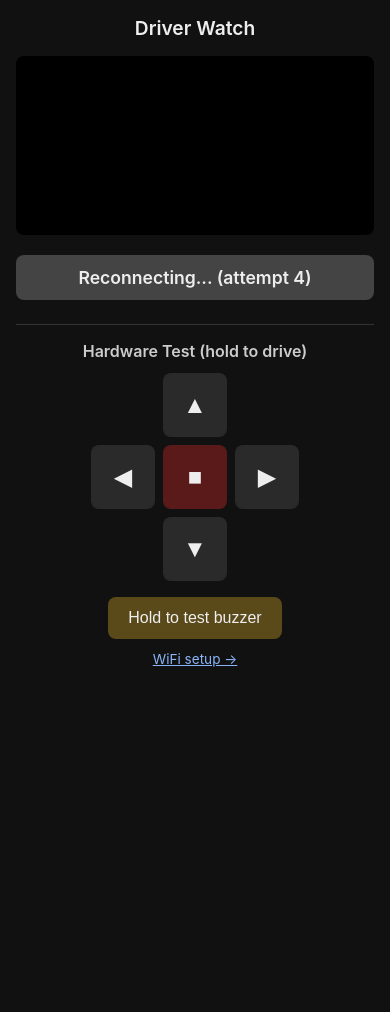
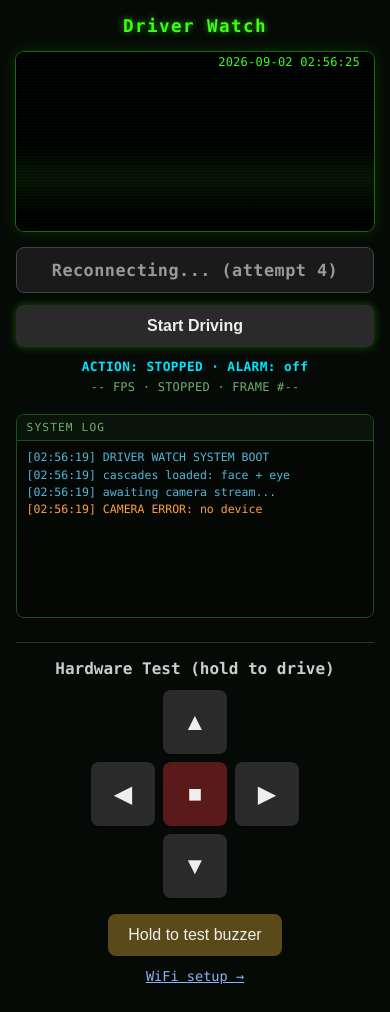
Before and after one commit to gutawire/car-project2026, a Flask app: page / in a window 390 px wide. Before the commit the page ends 667 px from the top, so only its background shows below. Run offline with Flask 3, Linux system fonts and the light colour scheme.

Commit message:
Add manual start/stop, beep-before-stop, hardware test panel, and HUD overlay
- Car now stays stopped until the phone explicitly taps "Start Driving",
  and every stop (drowsy, no-signal, or manual) requires a fresh start to
  resume - eyes reopening alone no longer auto-resumes driving.
- Drowsy/no-face detection now beeps and keeps driving for a grace period
  before actually stopping, instead of an instant cut.
- Detector now reports face/eye bounding boxes, drawn live over the video
  as a HUD overlay, alongside a clock, FPS/driving-timer stats, an
  action/alarm readout, and a scrolling system-log terminal.
- Hold-to-drive hardware test D-pad + buzzer test button.
- LCD shows a branded boot splash before the connect-info screen.
- setup_hotspot.sh made executable.

```diff
--- a/app.py
+++ b/app.py
@@ -9,32 +9,40 @@ from flask import Flask, jsonify, render_template, request
 from flask_socketio import SocketIO
 
 import network
-from drowsiness.detector import eye_state
+from drowsiness.detector import detect
 from hardware import buzzer, lcd, motors
 
 app = Flask(__name__)
 app.config["SECRET_KEY"] = "drowsiness-demo"
 socketio = SocketIO(app, cors_allowed_origins="*")
 
-CLOSED_EYES_STOP_SECONDS = 1.5
-NO_FACE_STOP_SECONDS = 2.0
+CLOSED_EYES_WARN_SECONDS = 1.5
+NO_FACE_WARN_SECONDS = 2.0
 RESUME_DEBOUNCE_SECONDS = 0.5
 # Fraction of frames within the relevant window that must agree before we
 # act on them - a single spurious detection (a noisy Haar-cascade hit) can't
-# by itself reset or trigger a stop, only a sustained trend can.
+# by itself trigger a warning, only a sustained trend can.
 STOP_RATIO_THRESHOLD = 0.8
+# Once a drowsy/no-face condition is flagged, the buzzer sounds and the car
+# keeps driving for this long before actually stopping - a warning beep the
+# driver can react to, not an instant slam to a halt.
+WARNING_DURATION_SECONDS = 2.5
 # How long a frame gap is tolerated before we assume the camera feed died
 # and stop as a fail-safe, instead of continuing to drive on stale state.
 FRAME_TIMEOUT_SECONDS = 1.5
-HISTORY_WINDOW_SECONDS = max(CLOSED_EYES_STOP_SECONDS, NO_FACE_STOP_SECONDS)
+HISTORY_WINDOW_SECONDS = max(CLOSED_EYES_WARN_SECONDS, NO_FACE_WARN_SECONDS)
 
 state = {
-    "driving": False,  # stay stopped until a client is verified alert
+    "armed": False,  # only true once the phone explicitly taps "Start Driving"
+    "driving": False,
     "client_sid": None,
     "history": deque(),  # (timestamp, EyeState) pairs, oldest first
     "open_since": None,
     "last_frame_at": None,
     "manual_override": False,  # a hardware test button is currently held
+    "warning_since": None,  # set while beeping but still driving, pre-stop
+    "warning_reason": None,  # (line1, line2) to show once the warning elapses
+    "alarm": False,  # whether the buzzer is currently sounding
 }
 
 MANUAL_ACTIONS = {
@@ -79,24 +87,55 @@ def wifi_connect():
 
 def _start_driving() -> None:
     state["driving"] = True
+    state["warning_since"] = None
+    state["warning_reason"] = None
+    state["alarm"] = False
     motors.go()
     buzzer.alert_off()
     lcd.set_status("AWAKE", "Driving")
 
 
-def _stop_driving(line1: str, line2: str) -> None:
-    if not state["driving"]:
-        return
+def _begin_warning(line1: str, line2: str) -> None:
+    """Drowsy/no-face condition just got flagged: beep and show it, but
+    keep driving - _stop_driving only runs if it's still unresolved after
+    WARNING_DURATION_SECONDS."""
+    state["warning_since"] = time.time()
+    state["warning_reason"] = (line1, line2)
+    state["alarm"] = True
+    buzzer.alert_on()
+    lcd.set_status(line1, "Wake up!")
+
+
+def _cancel_warning() -> None:
+    """Driver responded (eyes back open) before the warning elapsed."""
+    state["warning_since"] = None
+    state["warning_reason"] = None
+    state["alarm"] = False
+    buzzer.alert_off()
+    lcd.set_status("AWAKE", "Driving")
+
+
+def _stop_driving(line1: str, line2: str, alarm: bool = True) -> None:
+    # Disarm on every stop (drowsy, no-signal, or manual): eyes reopening
+    # alone must never resume driving on its own - the phone has to send a
+    # fresh "start_session" to continue, same as the very first start.
+    state["armed"] = False
     state["driving"] = False
     state["open_since"] = None
+    state["warning_since"] = None
+    state["warning_reason"] = None
+    state["alarm"] = alarm
     motors.stop()
-    buzzer.alert_on()
+    if alarm:
+        buzzer.alert_on()
+    else:
+        buzzer.alert_off()
     lcd.set_status(line1, line2)
 
 
-def _reset_session_state() -> None:
+def _reset_session_state(armed: bool = False) -> None:
     state.update(driving=False, history=deque(), open_since=None, last_frame_at=None,
-                 manual_override=False)
+                 manual_override=False, warning_since=None, warning_reason=None, armed=armed)
 
 
 @socketio.on("connect")
@@ -108,7 +147,7 @@ def on_connect():
     _reset_session_state()
     motors.stop()
     buzzer.alert_off()
-    lcd.set_status("Waiting for", "camera feed")
+    lcd.set_status("Tap Start", "on phone")
     print("[app] client connected")
 
 
@@ -118,10 +157,36 @@ def on_disconnect():
         return
     state["client_sid"] = None
     state["manual_override"] = False
+    state["armed"] = False
     motors.stop()
     buzzer.alert_off()
     show_connect_info()
     print("[app] client disconnected")
+
+
+@socketio.on("start_session")
+def on_start_session():
+    """Phone tapped "Start Driving" - arms the drowsiness logic. The car
+    stays stopped until eyes are then confirmed open for RESUME_DEBOUNCE_SECONDS,
+    same as any other resume."""
+    if request.sid != state["client_sid"]:
+        return
+    _reset_session_state(armed=True)
+    motors.stop()
+    buzzer.alert_off()
+    lcd.set_status("Waiting for", "eyes open")
+    print("[app] session started (armed)")
+
+
+@socketio.on("stop_session")
+def on_stop_session():
+    """Phone tapped "Stop" - immediate, no warning beep, and disarms until
+    the phone starts a new session."""
+    if request.sid != state["client_sid"]:
+        return
+    state["armed"] = False
+    _stop_driving("STOPPED", "by phone", alarm=False)
+    print("[app] session stopped (disarmed)")
 
 
 @socketio.on("manual_control")
@@ -160,7 +225,11 @@ def _watchdog() -> None:
             continue
         if time.time() - last >= FRAME_TIMEOUT_SECONDS:
             _stop_driving("NO SIGNAL", "STOPPED")
-            socketio.emit("status", {"eye_state": "no_face", "driving": False})
+            socketio.emit("status", {
+                "eye_state": "no_face", "driving": False, "armed": state["armed"],
+                "warning": False, "warning_seconds_left": None, "alarm": state["alarm"],
+                "face": None, "eyes": [], "frame_number": _frame_count, "server_time": time.time(),
+            })
 
 
 def _recent_ratio(now: float, window_seconds: float, target: str) -> float:
@@ -187,7 +256,8 @@ def on_frame(data):
     if frame is None:
         return
 
-    result = eye_state(frame)
+    detection = detect(frame)
+    result = detection.state
     if _frame_count == 1 or _frame_count % 40 == 0:
         print(f"[app] eye_state -> {result}")
 
@@ -201,19 +271,46 @@ def on_frame(data):
     else:
         state["open_since"] = None
 
-    if not state["manual_override"]:
+    if not state["manual_override"] and state["armed"]:
         if state["driving"]:
-            if _recent_ratio(now, CLOSED_EYES_STOP_SECONDS, "closed") >= STOP_RATIO_THRESHOLD:
-                _stop_driving("DROWSY!", "STOPPED")
-            elif _recent_ratio(now, NO_FACE_STOP_SECONDS, "no_face") >= STOP_RATIO_THRESHOLD:
-                _stop_driving("NO FACE", "STOPPED")
+            closed_bad = _recent_ratio(now, CLOSED_EYES_WARN_SECONDS, "closed") >= STOP_RATIO_THRESHOLD
+            no_face_bad = _recent_ratio(now, NO_FACE_WARN_SECONDS, "no_face") >= STOP_RATIO_THRESHOLD
+            if closed_bad or no_face_bad:
+                reason = ("DROWSY!", "STOPPED") if closed_bad else ("NO FACE", "STOPPED")
+                if state["warning_since"] is None:
+                    _begin_warning(*reason)
+                elif now - state["warning_since"] >= WARNING_DURATION_SECONDS:
+                    _stop_driving(*state["warning_reason"])
+            elif state["warning_since"] is not None:
+                _cancel_warning()
         elif state["open_since"] and now - state["open_since"] >= RESUME_DEBOUNCE_SECONDS:
             _start_driving()
 
-    socketio.emit("status", {"eye_state": result, "driving": state["driving"]})
+    warning_seconds_left = None
+    if state["warning_since"] is not None:
+        warning_seconds_left = max(0.0, WARNING_DURATION_SECONDS - (now - state["warning_since"]))
+
+    socketio.emit("status", {
+        "eye_state": result,
+        "driving": state["driving"],
+        "armed": state["armed"],
+        "warning": state["warning_since"] is not None,
+        "warning_seconds_left": warning_seconds_left,
+        "alarm": state["alarm"],
+        "face": detection.face,
+        "eyes": detection.eyes,
+        "frame_number": _frame_count,
+        "server_time": time.time(),
+    })
 
 
 if __name__ == "__main__":
+    # Branded boot splash so the LCD immediately proves the app is alive,
+    # before switching to the actually-useful connect-info screen - without
+    # this, a blank/generic LCD at boot is indistinguishable from a wiring
+    # fault or the service having failed to start.
+    lcd.set_status("DRIVER WATCH", "Starting...")
+    time.sleep(2)
     show_connect_info()
     socketio.start_background_task(_watchdog)
     # Port 443 (the standard HTTPS port) so a phone browser defaults to the
--- a/static/app.js
+++ b/static/app.js
@@ -8,9 +8,19 @@ const canvas = document.getElementById("canvas");
 const ctx = canvas.getContext("2d");
 const statusEl = document.getElementById("status");
 const eyeStateEl = document.getElementById("eyeState");
+const overlay = document.getElementById("overlay");
+const overlayCtx = overlay.getContext("2d");
+const clockEl = document.getElementById("clock");
+const hudEl = document.getElementById("hud");
+const sessionBtn = document.getElementById("sessionBtn");
+const warningBanner = document.getElementById("warningBanner");
+const actionInfoEl = document.getElementById("actionInfo");
+const logEl = document.getElementById("terminalLog");
 
 canvas.width = FRAME_WIDTH;
 canvas.height = FRAME_HEIGHT;
+overlay.width = FRAME_WIDTH;
+overlay.height = FRAME_HEIGHT;
 
 const socket = io({
   secure: true,
@@ -21,15 +31,158 @@ const socket = io({
 });
 
 let lastDriving = null;
+let lastEyeState = null;
+
+// --- System log: a scrolling terminal feed of notable events. Purely a
+// client-side readout (each call just timestamps + appends a line), capped
+// so it can't grow forever on a long-running session. ---
+const LOG_MAX_LINES = 60;
+
+function logLine(text, cls = "") {
+  const line = document.createElement("div");
+  line.className = `log-line ${cls}`;
+  const t = new Date();
+  line.textContent = `[${pad2(t.getHours())}:${pad2(t.getMinutes())}:${pad2(t.getSeconds())}] ${text}`;
+  logEl.appendChild(line);
+  while (logEl.children.length > LOG_MAX_LINES) {
+    logEl.removeChild(logEl.firstChild);
+  }
+  logEl.scrollTop = logEl.scrollHeight;
+}
+
+logLine("DRIVER WATCH SYSTEM BOOT", "log-sys");
+logLine("cascades loaded: face + eye", "log-sys");
+logLine("awaiting camera stream...", "log-sys");
+
+// --- Dashcam-style clock, top-right of the video, ticks every second on
+// its own so it never freezes even if frames/detections stop arriving. ---
+function pad2(n) {
+  return String(n).padStart(2, "0");
+}
+function formatClock(d) {
+  return `${d.getFullYear()}-${pad2(d.getMonth() + 1)}-${pad2(d.getDate())} `
+       + `${pad2(d.getHours())}:${pad2(d.getMinutes())}:${pad2(d.getSeconds())}`;
+}
+function tickClock() {
+  clockEl.textContent = formatClock(new Date());
+}
+tickClock();
+setInterval(tickClock, 1000);
+
+// --- Live HUD: frames-per-second (from status arrival spacing) and how
+// long the car has been continuously driving. ---
+const frameTimestamps = [];
+let drivingSince = null;
+let currentFps = null;
+let lastFrameNumber = null;
+
+function recordStatusTiming() {
+  const now = performance.now();
+  frameTimestamps.push(now);
+  if (frameTimestamps.length > 20) frameTimestamps.shift();
+  if (frameTimestamps.length < 2) {
+    currentFps = null;
+    return;
+  }
+  const span = frameTimestamps[frameTimestamps.length - 1] - frameTimestamps[0];
+  currentFps = (frameTimestamps.length - 1) / (span / 1000);
+}
+
+function formatElapsed(ms) {
+  const totalSeconds = Math.floor(ms / 1000);
+  return `${pad2(Math.floor(totalSeconds / 60))}:${pad2(totalSeconds % 60)}`;
+}
+
+function updateHud() {
+  const fpsText = currentFps ? `${currentFps.toFixed(1)} FPS` : "-- FPS";
+  const drivingText = drivingSince ? `DRIVING ${formatElapsed(Date.now() - drivingSince)}` : "STOPPED";
+  const frameText = lastFrameNumber != null ? `FRAME #${lastFrameNumber}` : "FRAME #--";
+  hudEl.textContent = `${fpsText} · ${drivingText} · ${frameText}`;
+}
+updateHud();
+setInterval(updateHud, 1000);
+
+// --- Action / alarm readout: reflects whichever motor action is active
+// (autonomous drive, or a held hardware-test button) and whether the
+// buzzer is currently sounding. Manual button presses update this
+// immediately (the phone already knows what it just pressed) rather than
+// waiting on a server round-trip. ---
+let lastStatus = { driving: false, alarm: false };
+let manualAction = null; // "forward" | "backward" | "left" | "right" while held
+let manualBuzzerOn = false;
+
+function updateActionInfo() {
+  const actionText = manualAction
+    ? manualAction.toUpperCase()
+    : (lastStatus.driving ? "FORWARD (auto)" : "STOPPED");
+  const alarmOn = manualBuzzerOn || lastStatus.alarm;
+  actionInfoEl.textContent = `ACTION: ${actionText}  ·  ALARM: ${alarmOn ? "ON" : "off"}`;
+  actionInfoEl.classList.toggle("alarm-active", alarmOn);
+}
+updateActionInfo();
+
+// --- Bounding-box overlay, sci-fi targeting-reticle style: corner
+// brackets + a small glowing label, not a plain rectangle. Detection boxes
+// come back in the *unmirrored* frame the server actually analyzed, but
+// the <video> preview is CSS-mirrored (scaleX(-1)) for a natural selfie
+// view. Flip the x-axis here in plain math (not a CSS transform on the
+// canvas) so boxes land in the right spot while label text stays
+// right-reading, not mirrored. ---
+function mirroredX(x, w) {
+  return FRAME_WIDTH - x - w;
+}
+
+function drawBracket(x, y, w, h, color, label) {
+  const c = 8; // corner tick length
+  overlayCtx.strokeStyle = color;
+  overlayCtx.lineWidth = 2;
+  overlayCtx.shadowColor = color;
+  overlayCtx.shadowBlur = 6;
+
+  const corners = [
+    [x, y, 1, 1], [x + w, y, -1, 1],
+    [x, y + h, 1, -1], [x + w, y + h, -1, -1],
+  ];
+  for (const [cx, cy, dx, dy] of corners) {
+    overlayCtx.beginPath();
+    overlayCtx.moveTo(cx, cy + c * dy);
+    overlayCtx.lineTo(cx, cy);
+    overlayCtx.lineTo(cx + c * dx, cy);
+    overlayCtx.stroke();
+  }
+
+  if (label) {
+    overlayCtx.font = "10px ui-monospace, monospace";
+    overlayCtx.fillStyle = color;
+    overlayCtx.shadowBlur = 4;
+    overlayCtx.fillText(label, x, y - 4);
+  }
+  overlayCtx.shadowBlur = 0;
+}
+
+function drawOverlay(data) {
+  overlayCtx.clearRect(0, 0, FRAME_WIDTH, FRAME_HEIGHT);
+
+  if (data.face) {
+    const [x, y, w, h] = data.face;
+    drawBracket(mirroredX(x, w), y, w, h, "#39ff14", "FACE_LOCK");
+  }
+
+  (data.eyes || []).forEach(([x, y, w, h], i) => {
+    drawBracket(mirroredX(x, w), y, w, h, "#00e5ff", `EYE_${i}`);
+  });
+}
 
 socket.on("connect", () => {
   statusEl.textContent = "Connected";
   statusEl.className = "status status-driving";
+  logLine("socket connected", "log-sys");
 });
 
 socket.on("disconnect", (reason) => {
   statusEl.textContent = `Disconnected (${reason}) - reconnecting...`;
   statusEl.className = "status status-stopped";
+  logLine(`socket disconnected (${reason})`, "log-warn");
 });
 
 // Reconnection events live on the Manager (socket.io), not the Socket itself.
@@ -41,6 +194,7 @@ socket.io.on("reconnect_attempt", (attempt) => {
 socket.io.on("reconnect", () => {
   statusEl.textContent = "Reconnected";
   statusEl.className = "status status-driving";
+  logLine("socket reconnected", "log-sys");
 });
 
 // Keep the screen awake so the camera loop and socket connection don't get
@@ -59,16 +213,58 @@ document.addEventListener("visibilitychange", () => {
 });
 requestWakeLock();
 
+function updateSessionButton(armed) {
+  sessionBtn.textContent = armed ? "Stop" : "Start Driving";
+  sessionBtn.classList.toggle("session-start", !armed);
+  sessionBtn.classList.toggle("session-stop", armed);
+}
+
+sessionBtn.addEventListener("click", () => {
+  const currentlyArmed = sessionBtn.classList.contains("session-stop");
+  if (currentlyArmed) {
+    socket.emit("stop_session");
+    logLine("STOP requested from phone", "log-warn");
+  } else {
+    socket.emit("start_session");
+    logLine("START requested from phone", "log-sys");
+  }
+});
+
 socket.on("status", (data) => {
   eyeStateEl.textContent = `eyes: ${data.eye_state}`;
+  drawOverlay(data);
+  recordStatusTiming();
+  lastFrameNumber = data.frame_number;
+  lastStatus = { driving: data.driving, alarm: data.alarm };
+  updateActionInfo();
+  updateSessionButton(data.armed);
+
+  if (data.eye_state !== lastEyeState) {
+    logLine(`EYE_STATE -> ${data.eye_state.toUpperCase()}`);
+    lastEyeState = data.eye_state;
+  }
+
+  if (data.warning) {
+    warningBanner.hidden = false;
+    warningBanner.textContent = `⚠ WAKE UP - stopping in ${data.warning_seconds_left.toFixed(1)}s`;
+  } else {
+    warningBanner.hidden = true;
+  }
 
   if (data.driving) {
     statusEl.textContent = "AWAKE - Driving";
     statusEl.className = "status status-driving";
+    if (!lastDriving) {
+      drivingSince = Date.now();
+      logLine("MOTOR: FORWARD (drowsiness check passed)", "log-ok");
+    }
   } else {
-    statusEl.textContent = "STOPPED";
+    statusEl.textContent = data.armed ? "STOPPED" : "Tap Start to begin";
     statusEl.className = "status status-stopped";
+    drivingSince = null;
+    if (lastDriving) logLine("MOTOR: STOP", "log-warn");
   }
+  updateHud();
 
   if (lastDriving && !data.driving && navigator.vibrate) {
     navigator.vibrate([200, 100, 200]);
@@ -83,11 +279,27 @@ socket.on("status", (data) => {
 document.querySelectorAll(".dpad-btn[data-action]").forEach((btn) => {
   const action = btn.dataset.action;
   if (action === "stop") {
-    btn.addEventListener("click", () => socket.emit("manual_control", { action: "stop" }));
+    btn.addEventListener("click", () => {
+      socket.emit("manual_control", { action: "stop" });
+      manualAction = null;
+      updateActionInfo();
+      logLine("MANUAL: STOP", "log-warn");
+    });
     return;
   }
-  const start = (e) => { e.preventDefault(); socket.emit("manual_control", { action }); };
-  const stop = (e) => { e.preventDefault(); socket.emit("manual_control", { action: "stop" }); };
+  const start = (e) => {
+    e.preventDefault();
+    socket.emit("manual_control", { action });
+    manualAction = action;
+    updateActionInfo();
+    logLine(`MANUAL: ${action.toUpperCase()}`);
+  };
+  const stop = (e) => {
+    e.preventDefault();
+    socket.emit("manual_control", { action: "stop" });
+    manualAction = null;
+    updateActionInfo();
+  };
   btn.addEventListener("pointerdown", start);
   btn.addEventListener("pointerup", stop);
   btn.addEventListener("pointerleave", stop);
@@ -96,8 +308,19 @@ document.querySelectorAll(".dpad-btn[data-action]").forEach((btn) => {
 
 const buzzerTestBtn = document.getElementById("buzzerTestBtn");
 if (buzzerTestBtn) {
-  const buzzerOn = (e) => { e.preventDefault(); socket.emit("manual_buzzer", { on: true }); };
-  const buzzerOff = (e) => { e.preventDefault(); socket.emit("manual_buzzer", { on: false }); };
+  const buzzerOn = (e) => {
+    e.preventDefault();
+    socket.emit("manual_buzzer", { on: true });
+    manualBuzzerOn = true;
+    updateActionInfo();
+    logLine("MANUAL: BUZZER ON", "log-warn");
+  };
+  const buzzerOff = (e) => {
+    e.preventDefault();
+    socket.emit("manual_buzzer", { on: false });
+    manualBuzzerOn = false;
+    updateActionInfo();
+  };
   buzzerTestBtn.addEventListener("pointerdown", buzzerOn);
   buzzerTestBtn.addEventListener("pointerup", buzzerOff);
   buzzerTestBtn.addEventListener("pointerleave", buzzerOff);
@@ -110,6 +333,7 @@ async function startCamera() {
     audio: false,
   });
   video.srcObject = stream;
+  logLine("camera stream acquired", "log-ok");
 
   setInterval(() => {
     if (video.readyState < 2) return;
@@ -125,4 +349,5 @@ async function startCamera() {
 startCamera().catch((err) => {
   statusEl.textContent = `Camera error: ${err.message}`;
   statusEl.className = "status status-stopped";
+  logLine(`CAMERA ERROR: ${err.message}`, "log-warn");
 });
--- a/static/style.css
+++ b/static/style.css
@@ -1,43 +1,235 @@
+:root {
+  --neon-green: #39ff14;
+  --neon-cyan: #00e5ff;
+  --neon-red: #ff3b3b;
+  --mono: ui-monospace, "SF Mono", Menlo, "Courier New", monospace;
+}
+
 body {
-  font-family: -apple-system, system-ui, sans-serif;
-  background: #111;
-  color: #eee;
+  font-family: var(--mono);
+  background: #060a06;
+  color: #cdeecd;
   text-align: center;
   margin: 0;
   padding: 1rem;
 }
 
 h1 {
-  font-size: 1.2rem;
-  font-weight: 600;
+  font-size: 1.1rem;
+  font-weight: 700;
+  letter-spacing: 0.08em;
   margin: 0 0 1rem;
+  color: var(--neon-green);
+  text-shadow: 0 0 6px rgba(57, 255, 20, 0.6);
+}
+
+.video-wrap {
+  position: relative;
+  width: 100%;
+  max-width: 480px;
+  margin: 0 auto;
+  line-height: 0; /* avoid extra gap below the inline video/canvas */
+  border-radius: 8px;
+  overflow: hidden;
+  box-shadow: 0 0 0 1px rgba(57, 255, 20, 0.35), 0 0 16px rgba(57, 255, 20, 0.15);
 }
 
 video {
   width: 100%;
-  max-width: 480px;
-  border-radius: 8px;
+  display: block;
   background: #000;
   transform: scaleX(-1); /* mirror front camera preview */
+}
+
+#overlay {
+  position: absolute;
+  inset: 0;
+  width: 100%;
+  height: 100%;
+  pointer-events: none;
+  z-index: 5; /* above the scanline/sweep decoration below */
+}
+
+/* Static scanlines, sci-fi CRT texture over the live feed. Sits below the
+   detection overlay (z-index 5) and clock (z-index 2) - decoration must
+   never paint over the actual data. */
+.video-wrap::after {
+  content: "";
+  position: absolute;
+  inset: 0;
+  pointer-events: none;
+  z-index: 1;
+  background: repeating-linear-gradient(
+    to bottom,
+    rgba(0, 0, 0, 0) 0px,
+    rgba(0, 0, 0, 0) 2px,
+    rgba(0, 255, 100, 0.05) 3px
+  );
+}
+
+/* Slow moving sweep line, like a targeting scan pass. */
+.video-wrap::before {
+  content: "";
+  position: absolute;
+  left: 0;
+  right: 0;
+  height: 40%;
+  pointer-events: none;
+  z-index: 1;
+  background: linear-gradient(to bottom, rgba(57, 255, 20, 0) 0%, rgba(57, 255, 20, 0.08) 50%, rgba(57, 255, 20, 0) 100%);
+  animation: scan-sweep 4s linear infinite;
+}
+
+@keyframes scan-sweep {
+  0% { top: -40%; }
+  100% { top: 100%; }
+}
+
+.video-clock {
+  position: absolute;
+  top: 8px;
+  right: 8px;
+  background: rgba(0, 0, 0, 0.55);
+  color: var(--neon-green);
+  font-family: var(--mono);
+  font-size: 0.75rem;
+  padding: 2px 6px;
+  border-radius: 4px;
+  pointer-events: none;
+  letter-spacing: 0.02em;
+  z-index: 2;
+}
+
+.hud {
+  margin-top: 0.35rem;
+  font-size: 0.75rem;
+  color: #6fae6f;
+  font-family: var(--mono);
+  letter-spacing: 0.02em;
+}
+
+.action-info {
+  margin-top: 0.4rem;
+  font-size: 0.8rem;
+  font-weight: 600;
+  color: var(--neon-cyan);
+  font-family: var(--mono);
+  letter-spacing: 0.03em;
+}
+
+.action-info.alarm-active {
+  color: var(--neon-red);
+  animation: warning-pulse 0.5s ease-in-out infinite;
+}
+
+.session-btn {
+  display: block;
+  width: 100%;
+  max-width: 480px;
+  margin: 0.75rem auto;
+  padding: 0.9rem;
+  font-size: 1.05rem;
+  font-weight: 600;
+}
+
+.session-start {
+  background: #0d2b0d;
+  color: var(--neon-green);
+  border: 1px solid var(--neon-green);
+  box-shadow: 0 0 8px rgba(57, 255, 20, 0.3);
+}
+
+.session-start:active {
+  background: #123c12;
+}
+
+.session-stop {
+  background: #2b0d0d;
+  color: var(--neon-red);
+  border: 1px solid var(--neon-red);
+  box-shadow: 0 0 8px rgba(255, 59, 59, 0.3);
+}
+
+.session-stop:active {
+  background: #3c1212;
+}
+
+.warning-banner {
+  margin: 0.75rem auto 0;
+  max-width: 480px;
+  padding: 0.75rem;
+  border-radius: 8px;
+  font-weight: 700;
+  font-size: 1rem;
+  font-family: var(--mono);
+  background: #2b0d0d;
+  color: var(--neon-red);
+  border: 1px solid var(--neon-red);
+  animation: warning-pulse 0.6s ease-in-out infinite;
+}
+
+@keyframes warning-pulse {
+  0%, 100% { opacity: 1; }
+  50% { opacity: 0.55; }
 }
 
 .status {
   margin-top: 1rem;
   padding: 0.75rem;
   border-radius: 8px;
-  font-size: 1.1rem;
-  font-weight: 600;
+  font-size: 1.05rem;
+  font-weight: 700;
+  font-family: var(--mono);
+  letter-spacing: 0.03em;
 }
 
-.status-connecting { background: #444; }
-.status-driving { background: #1b5e20; }
-.status-stopped { background: #b71c1c; }
+.status-connecting { background: #1a1a1a; color: #999; border: 1px solid #444; }
+.status-driving { background: #0d2b0d; color: var(--neon-green); border: 1px solid var(--neon-green); }
+.status-stopped { background: #2b0d0d; color: var(--neon-red); border: 1px solid var(--neon-red); }
 
 .eye-state {
   margin-top: 0.5rem;
-  font-size: 0.9rem;
-  color: #aaa;
+  font-size: 0.85rem;
+  color: #7fae7f;
+  font-family: var(--mono);
 }
+
+/* System log terminal */
+
+.terminal {
+  margin-top: 1.25rem;
+  max-width: 480px;
+  margin-left: auto;
+  margin-right: auto;
+  text-align: left;
+  border: 1px solid #1f4d1f;
+  border-radius: 8px;
+  background: #050705;
+  overflow: hidden;
+}
+
+.terminal-title {
+  padding: 0.4rem 0.6rem;
+  font-size: 0.7rem;
+  letter-spacing: 0.1em;
+  color: #6fae6f;
+  background: #0a140a;
+  border-bottom: 1px solid #1f4d1f;
+}
+
+.terminal-log {
+  height: 160px;
+  overflow-y: auto;
+  padding: 0.5rem 0.6rem;
+  font-family: var(--mono);
+  font-size: 0.72rem;
+  line-height: 1.5;
+}
+
+.log-line { color: #4fdc4f; }
+.log-line.log-sys { color: #4fb8dc; }
+.log-line.log-ok { color: #39ff14; }
+.log-line.log-warn { color: #ff9f3b; }
 
 /* Hardware test panel */
 
--- a/templates/index.html
+++ b/templates/index.html
@@ -9,11 +9,24 @@
 <body>
   <h1>Driver Watch</h1>
 
-  <video id="video" autoplay playsinline muted></video>
+  <div class="video-wrap">
+    <video id="video" autoplay playsinline muted></video>
+    <canvas id="overlay"></canvas>
+    <div id="clock" class="video-clock"></div>
+  </div>
   <canvas id="canvas" hidden></canvas>
 
   <div id="status" class="status status-connecting">Connecting...</div>
+  <div id="warningBanner" class="warning-banner" hidden></div>
+  <button id="sessionBtn" class="btn session-btn session-start">Start Driving</button>
   <div id="eyeState" class="eye-state"></div>
+  <div id="actionInfo" class="action-info"></div>
+  <div id="hud" class="hud"></div>
+
+  <div class="terminal">
+    <div class="terminal-title">SYSTEM LOG</div>
+    <div id="terminalLog" class="terminal-log"></div>
+  </div>
 
   <div class="test-panel">
     <h2>Hardware Test (hold to drive)</h2>
```
Also changed, not shown: drowsiness/detector.py (+26 -5 lines).
